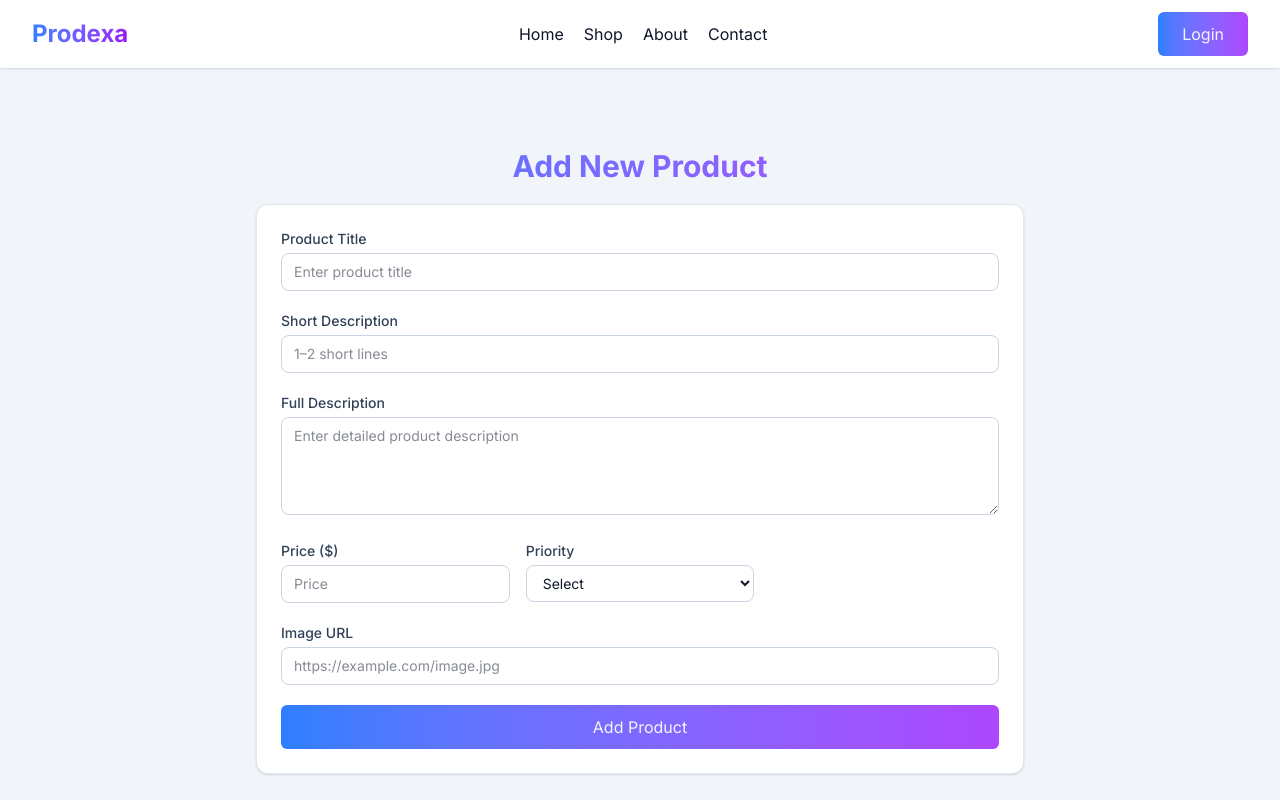
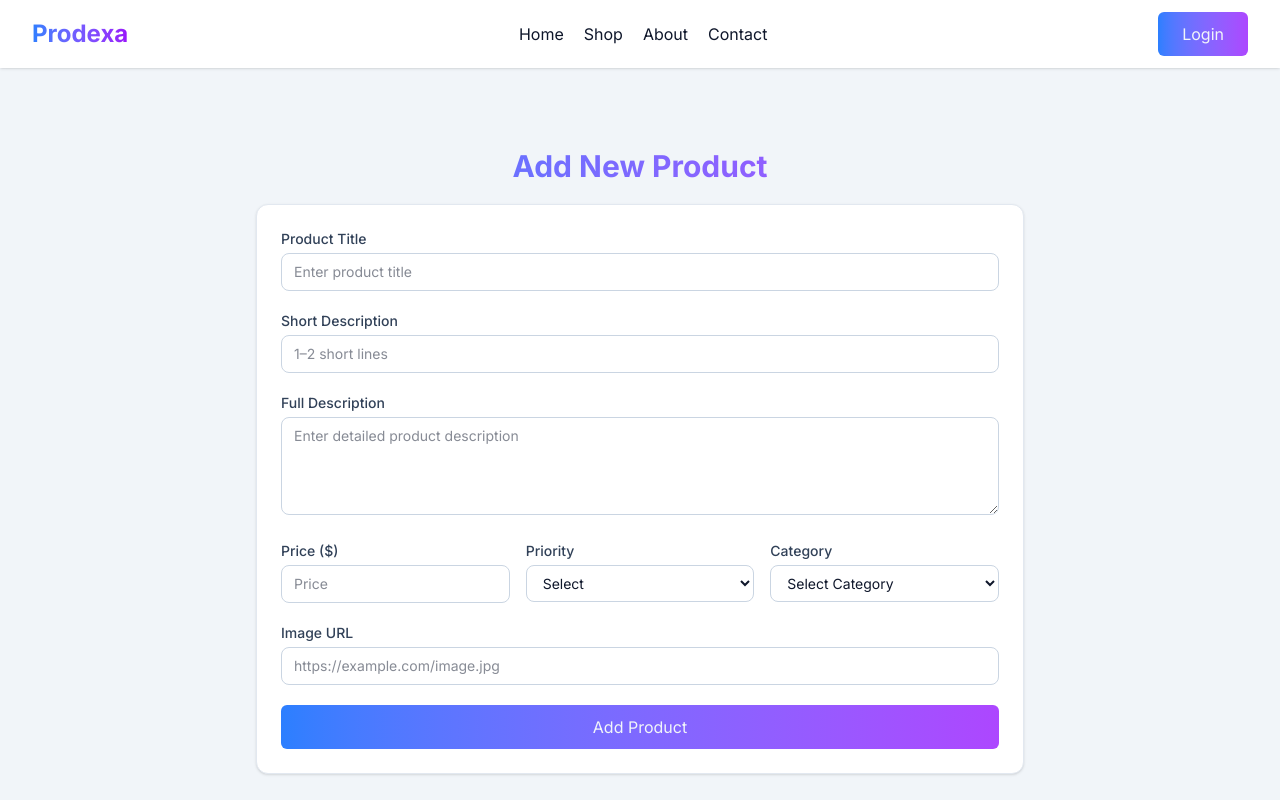
Before and after one commit to LitanMolla/prodexa-client, a Next.js app: page /dashboard/add-product in a window 1280 px wide. Shown: the top 800 px of the page. Built offline with nearby package versions, Linux system fonts and the light colour scheme; no server answers.

Commit message:
added: add product form validation

```diff
--- a/src/app/dashboard/add-product/page.js
+++ b/src/app/dashboard/add-product/page.js
@@ -1,9 +1,15 @@
 'use client'
+import useAuth from '@/hooks/useAuth'
 import React from 'react'
 import { useForm } from 'react-hook-form'
 
 const AddProduct = () => {
+    const { user } = useAuth()
     const { register, handleSubmit, formState: { errors } } = useForm()
+    const handleAddProduct = (data) => {
+        const newProduct = { ...data, ownerEmail: user?.email, ownerName: user?.displayName, date: new Date(), stock: 'In stock' }
+        console.log(newProduct)
+    }
     return (
         <>
             <div className="my-10 lg:my-20">
@@ -12,18 +18,19 @@ const AddProduct = () => {
                         <h1 className="heading mb-5 text-center">
                             Add New Product
                         </h1>
-                        <form className="bg-white border border-slate-200 p-6 rounded-xl shadow-sm space-y-5">
+                        <form onSubmit={handleSubmit(handleAddProduct)} className="bg-white border border-slate-200 p-6 rounded-xl shadow-sm space-y-5">
                             {/* Title */}
                             <div>
                                 <label className="block text-sm font-medium text-slate-700 mb-1">
                                     Product Title
                                 </label>
                                 <input
-                                    {...register('title',{required: 'Title is required'})}
+                                    {...register('title', { required: 'Title is required' })}
                                     type="text"
                                     placeholder="Enter product title"
                                     className="w-full border border-slate-300 rounded-lg px-3 py-2 text-sm focus:ring-2 focus:ring-purple-400 outline-none"
                                 />
+                                {errors?.title && <p className='text-red-500 mt-1 text-sm'>{errors.title.message}</p>}
                             </div>
                             {/* Short Description */}
                             <div>
@@ -31,11 +38,12 @@ const AddProduct = () => {
                                     Short Description
                                 </label>
                                 <input
-                                    {...register('title',{required: 'Short Description is required'})}
+                                    {...register('shortDescription', { required: 'Short Description is required' })}
                                     type="text"
                                     placeholder="1–2 short lines"
                                     className="w-full border border-slate-300 rounded-lg px-3 py-2 text-sm focus:ring-2 focus:ring-purple-400 outline-none"
                                 />
+                                {errors?.shortDescription && <p className='text-red-500 mt-1 text-sm'>{errors.shortDescription.message}</p>}
                             </div>
 
                             {/* Full Description */}
@@ -44,11 +52,12 @@ const AddProduct = () => {
                                     Full Description
                                 </label>
                                 <textarea
-                                    {...register('title',{required: 'Full Description is required'})}
+                                    {...register('fullDescription', { required: 'Full Description is required' })}
                                     rows={4}
                                     placeholder="Enter detailed product description"
                                     className="w-full border border-slate-300 rounded-lg px-3 py-2 text-sm focus:ring-2 focus:ring-purple-400 outline-none"
                                 ></textarea>
+                                {errors?.fullDescription && <p className='text-red-500 mt-1 text-sm'>{errors.fullDescription.message}</p>}
                             </div>
 
                             <div className="grid grid-cols-1 sm:grid-cols-3 gap-4">
@@ -59,11 +68,12 @@ const AddProduct = () => {
                                         Price ($)
                                     </label>
                                     <input
-                                        {...register('title',{required: 'Price is required'})}
+                                        {...register('price', { required: 'Price is required' })}
                                         type="number"
                                         placeholder="Price"
                                         className="w-full border border-slate-300 rounded-lg px-3 py-2 text-sm focus:ring-2 focus:ring-purple-400 outline-none"
                                     />
+                                    {errors?.price && <p className='text-red-500 mt-1 text-sm'>{errors.price.message}</p>}
                                 </div>
                                 {/* Priority */}
                                 <div>
@@ -71,7 +81,7 @@ const AddProduct = () => {
                                         Priority
                                     </label>
                                     <select
-                                        {...register('title',{required: 'Price is required'})}
+                                        {...register('priority', { required: 'Priority is required' })}
                                         className="w-full border border-slate-300 rounded-lg px-3 py-2 text-sm bg-white focus:ring-2 focus:ring-purple-400 outline-none"
                                     >
                                         <option value="">Select</option>
@@ -79,6 +89,28 @@ const AddProduct = () => {
                                         <option value="Medium">Medium</option>
                                         <option value="Low">Low</option>
                                     </select>
+                                    {errors?.priority && <p className='text-red-500 mt-1 text-sm'>{errors.priority.message}</p>}
+                                </div>
+                                {/* Category */}
+                                <div>
+                                    <label className="block text-sm font-medium text-slate-700 mb-1">
+                                        Category
+                                    </label>
+                                    <select
+                                        {...register('category', { required: 'Category is required' })}
+                                        className="w-full border border-slate-300 rounded-lg px-3 py-2 text-sm bg-white focus:ring-2 focus:ring-purple-400 outline-none"
+                                    >
+                                        <option value="">Select Category</option>
+                                        <option value="Electronics">Electronics</option>
+                                        <option value="Accessories">Accessories</option>
+                                        <option value="Furniture">Furniture</option>
+                                        <option value="Clothing">Clothing</option>
+                                        <option value="Home Decor">Home Decor</option>
+                                        <option value="Home Decor">Others</option>
+                                    </select>
+                                    {errors?.category && (
+                                        <p className="text-red-500 mt-1 text-sm">{errors.category.message}</p>
+                                    )}
                                 </div>
 
                             </div>
@@ -88,11 +120,12 @@ const AddProduct = () => {
                                     Image URL
                                 </label>
                                 <input
-                                    {...register('title',{required: 'Image URL is required'})}
+                                    {...register('photo', { required: 'Image URL is required' })}
                                     type="url"
                                     placeholder="https://example.com/image.jpg"
                                     className="w-full border border-slate-300 rounded-lg px-3 py-2 text-sm focus:ring-2 focus:ring-purple-400 outline-none"
                                 />
+                                {errors?.photo && <p className='text-red-500 mt-1 text-sm'>{errors.photo.message}</p>}
                             </div>
                             {/* Submit */}
                             <button
```
